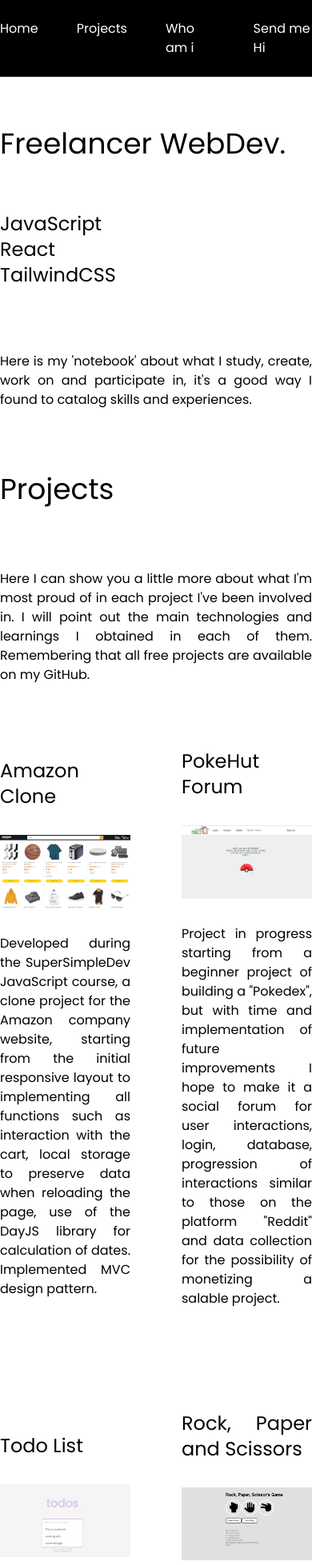
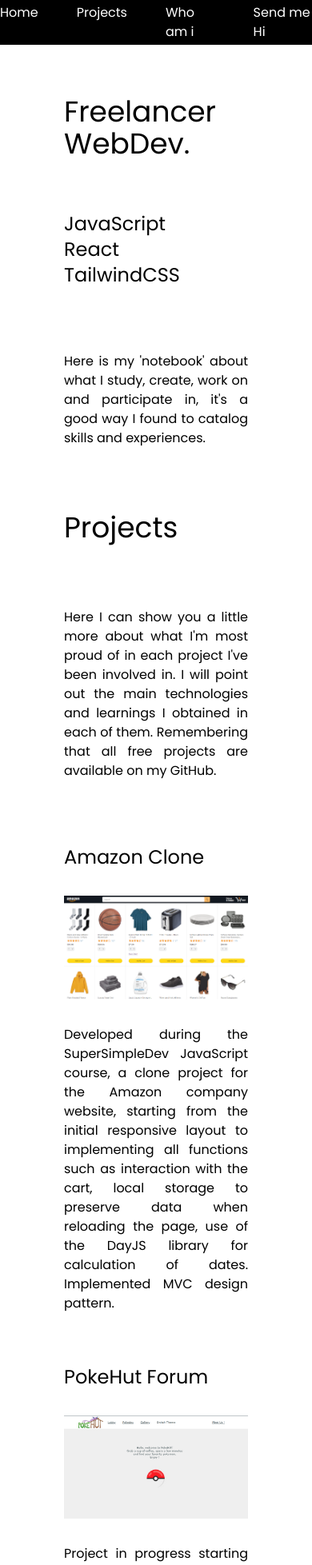
Before and after one commit to KingSP13/portfoliov2, a Next.js app: page / in a window 390 px wide. Shown: the top 1957 px of the page at 80% size. Built offline with nearby package versions, Linux system fonts and the light colour scheme.

Commit message:
mobile version fixed, TODO: burguer menu.

```diff
--- a/src/app/components.jsx
+++ b/src/app/components.jsx
@@ -1,7 +1,20 @@
+'use client'
+
+import {useState} from 'react'
+
 export const Navbar = () => {
+    const [isOpen, setIsOpen] = useState(false);
+
     return (
-        <header className="w-full h-24 bg-black text-white flex">
-            <nav className="flex m-auto self-center gap-12 max-w-2xl">
+        <header className="w-full h-24 bg-black text-white flex max-lg:h-14">
+            <nav id='navbarWideScreen' className="flex m-auto self-center gap-12 max-w-2xl max-lg:hidden">
+                <a href="home-section">Home</a>
+                <a href="#projects-section">Projects</a>
+                <a href="#whoami-section">Who am i</a>
+                <a href="#social-section">Send me Hi</a>
+            </nav>
+
+            <nav id='navbarMobile' className="flex m-auto self-center gap-12 max-w-2xl lg:hidden">
                 <a href="home-section">Home</a>
                 <a href="#projects-section">Projects</a>
                 <a href="#whoami-section">Who am i</a>
@@ -13,7 +26,7 @@
 
 export const HomeSection = () => {
     return (
-        <section id="home-section" className="max-w-2xl m-auto text-justify">
+        <section id="home-section" className="max-w-2xl m-auto text-justify max-lg:mx-20">
             <h1 className="text-4xl my-8">
                 Freelancer WebDev.
             </h1>
@@ -37,14 +50,14 @@
 
 export const ProjectsSection = () => {
     return (
-        <section id="projects-section">
+        <section id="projects-section" className='max-lg:mx-20'>
           <div className="max-w-2xl m-auto text-justify">
               <h1 className="text-4xl my-8">Projects</h1>
               <p className="max-w-xl mt-20 mb-12 mx-auto">
                 Here I can show you a little more about what I'm most proud of in each project I've been involved in. I will point out the main technologies and learnings I obtained in each of them. Remembering that all free projects are available on my GitHub.
               </p>
           </div>
-          <div className="grid grid-cols-2 gap-16">
+          <div className="grid grid-cols-2 gap-16 max-lg:grid-cols-1 max-lg:gap-0">
               <article className="m-auto text-justify">
                 <a href="https://kingsp13.github.io/amazon-clone/" target="_blank">
                     <h2 className="h-fit text-2xl my-8">
@@ -97,8 +110,8 @@
 
 export const WhoamiSection = () => {
     return (
-        <section id="whoami-section" className="max-w-2xl m-auto text-justify">
-            <h1 className="text-4xl my-20">
+        <section id="whoami-section" className="max-w-2xl m-auto text-justify max-lg:mx-20">
+            <h1 className="text-4xl my-20 max-lg:my-10">
                 Who am I
             </h1>
             <div>
@@ -106,7 +119,7 @@
                     IGOR OLIVEIRA LIMA
                 </h1>
             </div>
-            <p className="max-w-xl my-20 mx-auto text-center">
+            <p className="max-w-xl my-20 mx-auto text-center max-lg:my-10">
                 Atuando desde 2018 com suporte técnico, tenho experiência como técnico field service, ou seja, técnico de campo e lidando com pequenas e grandes empresas,  triagem de chamados, gerenciamento de urgência, gestão de acessos e SegInf IAM, atualmente em transição de carreira para desenvolvimento e no último período da formação em ADS, crio projetos com JavaScript, React e TailwindCSS. Possuo adaptabilidade a diferentes temas e audiências, comunicação assertiva e soluções disruptivas como qualidades relevantes para a função
             </p>
         </section>
--- a/src/app/page.jsx
+++ b/src/app/page.jsx
@@ -3,6 +3,8 @@
 
 export default function Home() {
   return (
+    <>
+
     <body>
       <Navbar />
       <main className='max-w-3xl m-auto mt-16 mb-20'>
@@ -14,5 +16,6 @@
         <SocialSection />
       </footer>
     </body>
+    </>
   )
 }
```
